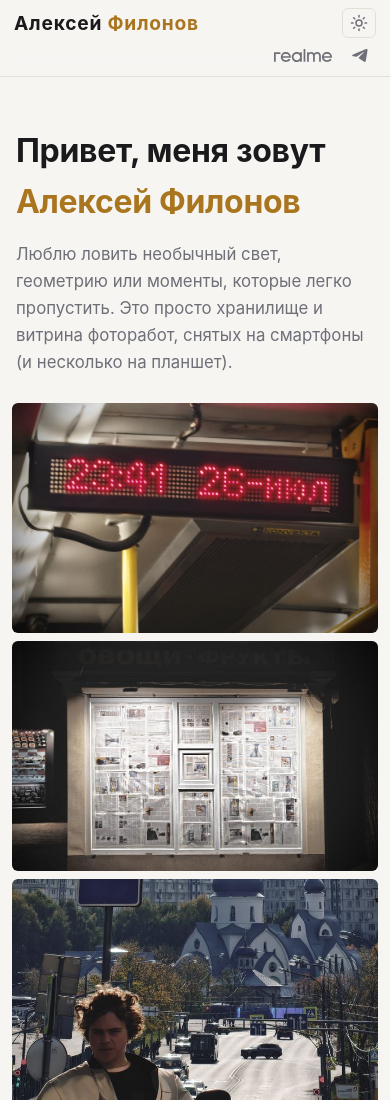
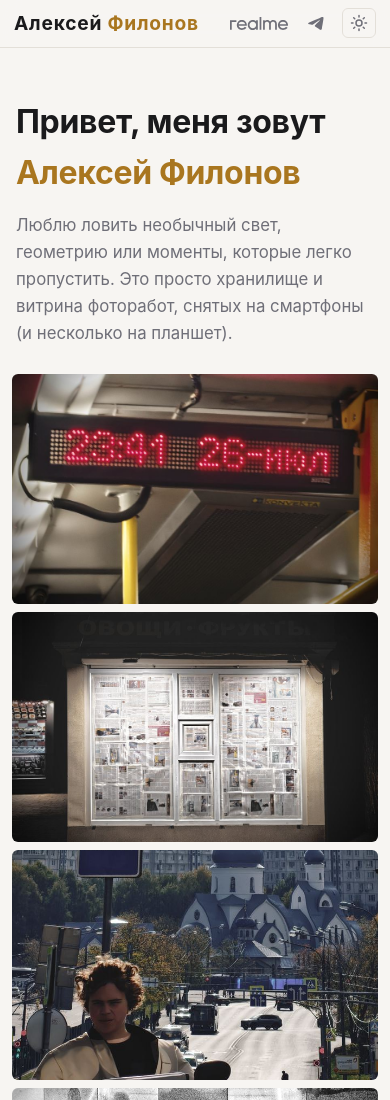
Before and after one commit to AFilonov-gallery/AFilonov-gallery.github.io, a plain HTML site: page index.html in a window 390 px wide. Shown: the top 1100 px of the page. Drawn offline with Linux system fonts and the light colour scheme.

Commit message:
Шапка в одну строку

```diff
--- a/index.html
+++ b/index.html
@@ -40,8 +40,7 @@
   }
 
   /* ---------- Шапка ---------- */
-  /* сетка: десктоп — один ряд [brand | subnav | theme],
-     мобильный — два ряда: [brand | theme] и [subnav во всю ширину] */
+  /* сетка: один ряд [brand | subnav | theme] на всех экранах */
   header{
     position:sticky;top:0;z-index:50;
     background:var(--panel);
@@ -185,17 +184,8 @@
 
   /* ---------- Мобильная адаптация ---------- */
   @media (max-width:640px){
-    /* шапка в два ряда: бренд + тема, ниже — иконки справа */
-    header{
-      padding:8px 14px;
-      grid-template-columns:1fr auto;
-      grid-template-areas:"brand theme" "subnav subnav";
-      row-gap:4px;
-    }
-    .subnav{justify-content:flex-end;max-height:40px;opacity:1;overflow:hidden;
-      transition:max-height .28s ease,opacity .2s ease}
-    header.collapsed{row-gap:0}
-    header.collapsed .subnav{max-height:0;opacity:0}
+    /* иконки и кнопка темы — в одной строке с брендом */
+    header{padding:8px 14px}
     .hero{padding:48px 16px 28px}
     .mosaic{padding:0 12px 48px;gap:8px;grid-auto-rows:min(60vw,230px)}
     .about{padding:0 16px 44px}
@@ -233,7 +223,7 @@
 <body>
 
 <!-- HEADER SECTION -->
-<header id="siteHeader">
+<header>
   <div class="brand">Алексей <em>Филонов</em></div>
   <nav class="subnav">
     <span class="icons">
@@ -336,24 +326,6 @@ document.getElementById("themeBtn").addEventListener("click",()=>{
 });
 applyTheme();
 setInterval(applyTheme, 60000); /* авто-тема и протухание выбора проверяются раз в минуту */
-
-/* ---------- Мобильная шапка: вторая строка сворачивается при прокрутке ---------- */
-const headerEl = document.getElementById("siteHeader");
-let headerCollapsed = false;
-function updateHeaderCollapse(){
-  if(!window.matchMedia("(max-width:640px)").matches){
-    if(headerCollapsed){ headerCollapsed=false; headerEl.classList.remove("collapsed"); }
-    return;
-  }
-  const c = window.scrollY > 72; /* вторая строка складывается, когда контент ушёл под шапку */
-  if(c !== headerCollapsed){
-    headerCollapsed = c;
-    headerEl.classList.toggle("collapsed", c);
-  }
-}
-window.addEventListener("scroll", updateHeaderCollapse, {passive:true});
-window.addEventListener("resize", updateHeaderCollapse);
-updateHeaderCollapse();
 
 /* ---------- Мозаика ---------- */
 const gallery = document.getElementById("mosaic");
```
